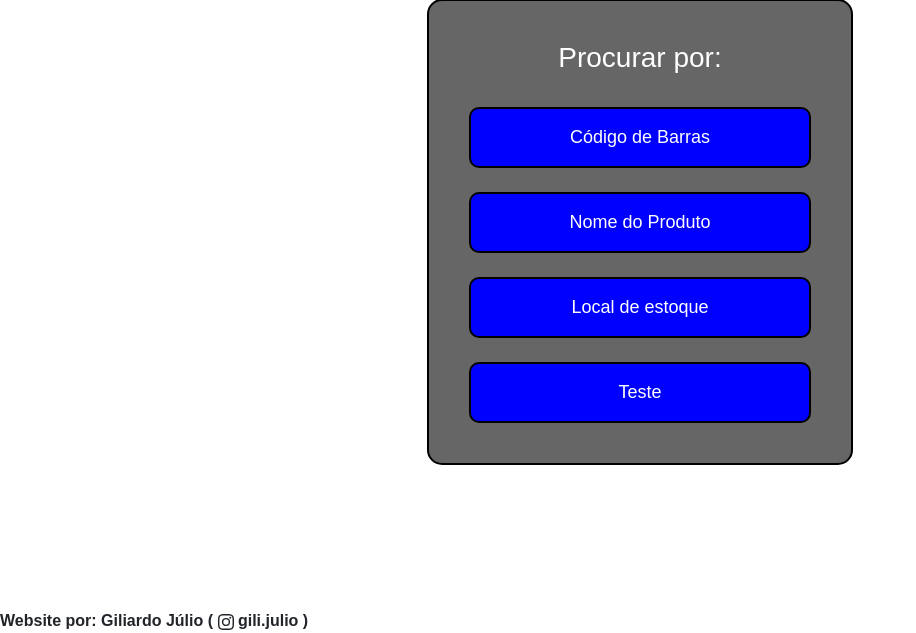
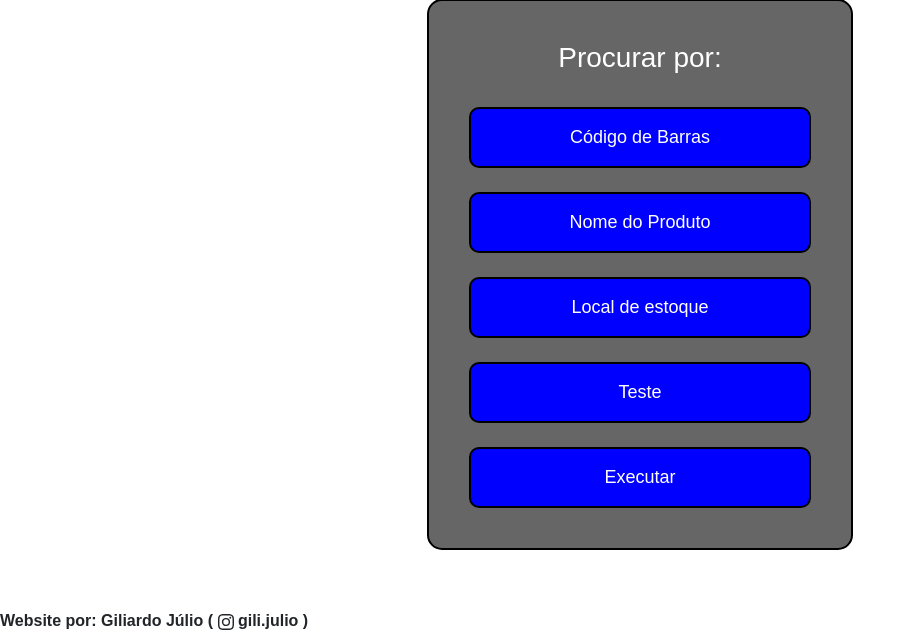
Before and after one commit to gili-julio/gilijulio, a PHP site: page / in a window 1280 px wide. Shown: the part 167-800 px from the top of the page, without its empty margins (0-916 px from the left). Run offline with PHP 8.4, Linux system fonts and the light colour scheme.

Commit message:
Update index.php

```diff
--- a/index.php
+++ b/index.php
@@ -133,6 +133,11 @@ if($_SESSION['usuario'] == "vicunha"){
         <a href="/avaria/fornecedor/index.php" class="binicioazul d-inline-block col-12">
             Teste
         </a>
+        <br>
+        <br>
+        <a href="/executar.php" class="binicioazul d-inline-block col-12">
+            Executar
+        </a>
     </div>
 
 
```
